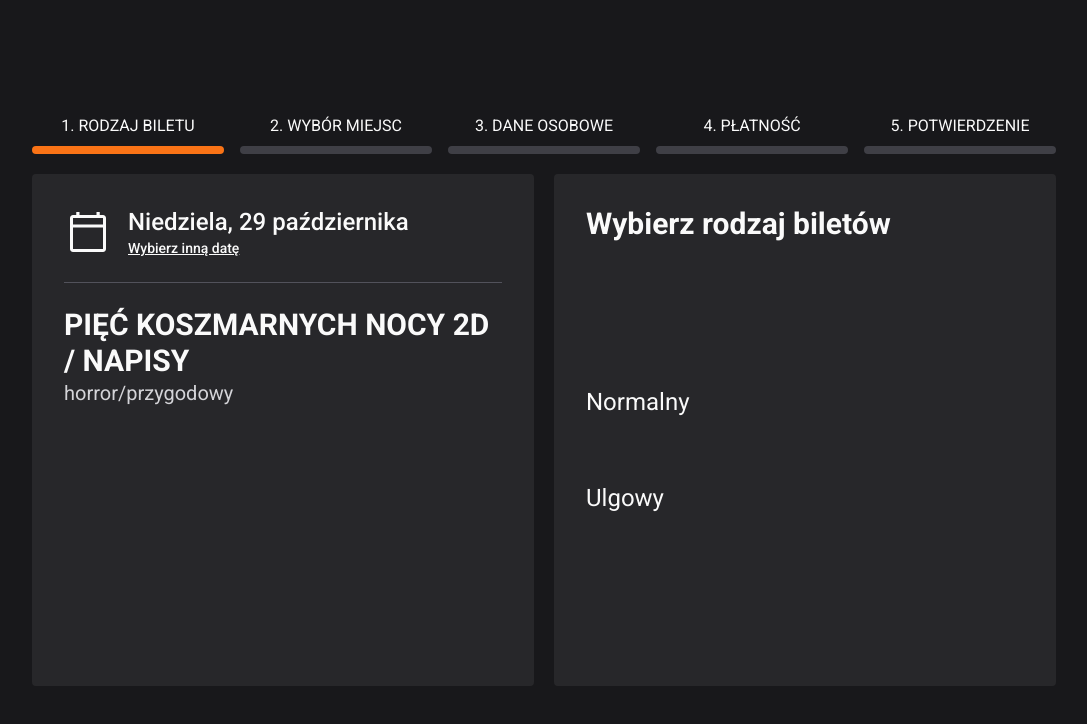
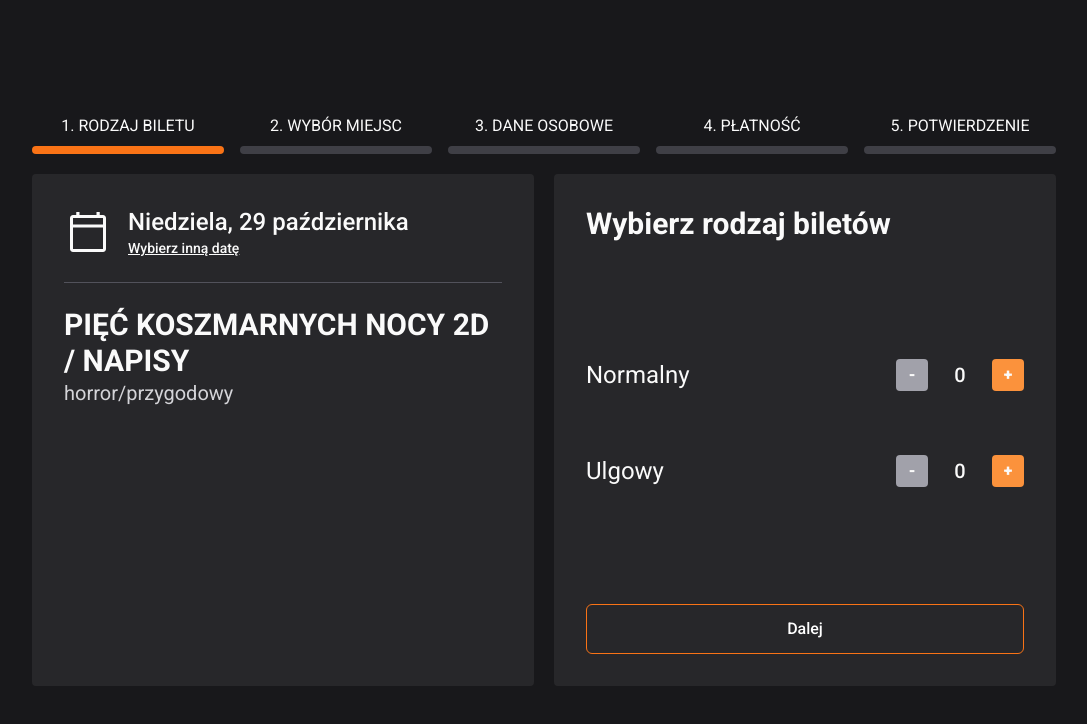
Before and after one commit to mdretkie/paint-2023z, a Next.js app in the folder client/: page /kup-bilet in a window 1280 px wide. Shown: the top 724 px of the page, without its empty margins (96-1183 px from the left). Built offline with nearby package versions, Linux system fonts and the light colour scheme.

Commit message:
feat(formularz): add form step 1

```diff
--- a/client/src/app/(bilety)/kup-bilet/_components/steps/tickets-type/TicketsType.tsx
+++ b/client/src/app/(bilety)/kup-bilet/_components/steps/tickets-type/TicketsType.tsx
@@ -1,19 +1,102 @@
+import React, { useState } from 'react';
+import { useFormState } from '@/components/providers/FormContext';
+import { cn } from '@/components/utils/utils';
+import { SubmitButton } from '@/components/common/buttons';
+
+interface TicketInputProps {
+  type: string;
+  label: string;
+  value: number;
+  onUpdate: (type: string, increment: number) => void;
+}
+
 export default function TicketsType() {
+  const { formData, setFormData, handleNext } = useFormState();
+  const [reducedTicketNumber, setReducedTicketNumber] = useState(0);
+  const [normalTicketNumber, setNormalTicketNumber] = useState(0);
+
+  const updateTicketNumber = (type: string, increment: number) => {
+    if (type === 'normalny') {
+      setNormalTicketNumber((prev) => Math.max(0, prev + increment));
+    } else if (type === 'ulgowy') {
+      setReducedTicketNumber((prev) => Math.max(0, prev + increment));
+    }
+  };
+
+  const handleSubmit = (event: React.FormEvent<HTMLFormElement>) => {
+    event.preventDefault();
+
+    const updatedFormData = {
+      ...formData,
+      type: {
+        reduced: reducedTicketNumber,
+        normal: normalTicketNumber,
+      },
+    };
+
+    setFormData(updatedFormData);
+    handleNext();
+  };
+
   return (
     <div className="text-zinc-50 h-full">
-      <div className="text-3xl font-bold ">Wybierz rodzaj biletów</div>
-      <form className="pb-8 h-full flex flex-col gap-16 justify-center">
-        <div>
-          <TypeName>Normalny</TypeName>
+      <form
+        className="h-full flex flex-col justify-between"
+        onSubmit={handleSubmit}
+      >
+        <div className="text-3xl font-bold">Wybierz rodzaj biletów</div>
+        <div className="flex flex-col gap-16 justify-center">
+          <TicketInput
+            type="normalny"
+            label="Normalny"
+            value={normalTicketNumber}
+            onUpdate={updateTicketNumber}
+          />
+          <TicketInput
+            type="ulgowy"
+            label="Ulgowy"
+            value={reducedTicketNumber}
+            onUpdate={updateTicketNumber}
+          />
         </div>
-        <div>
-          <TypeName>Ulgowy</TypeName>
-        </div>
+        <SubmitButton text={'Dalej'} />
       </form>
     </div>
   );
 }
 
-function TypeName({ children }: any) {
+function TicketInput({ type, label, value, onUpdate }: TicketInputProps) {
+  return (
+    <div className="flex justify-between">
+      <TypeName>{label}</TypeName>
+      <div className="flex items-center">
+        <div
+          className={cn(
+            'w-8 h-8 rounded  flex items-center justify-center font-black',
+            value > 0
+              ? 'bg-orange-400 cursor-pointer'
+              : 'bg-zinc-400 cursor-not-allowed'
+          )}
+          onClick={() => onUpdate(type, -1)}
+        >
+          -
+        </div>
+        <input
+          type="text"
+          value={value}
+          className="bg-zinc-800 w-16 text-center text-xl font-medium outline-none"
+        />
+        <div
+          className="w-8 h-8 rounded bg-orange-400 flex items-center justify-center font-black cursor-pointer"
+          onClick={() => onUpdate(type, 1)}
+        >
+          +
+        </div>
+      </div>
+    </div>
+  );
+}
+
+function TypeName({ children }: { children: React.ReactNode }) {
   return <div className="text-2xl">{children}</div>;
 }
--- a/client/src/components/common/buttons.tsx
+++ b/client/src/components/common/buttons.tsx
@@ -5,3 +5,14 @@ export function LogInButton() {
     </button>
   );
 }
+
+export function SubmitButton({ text }: { text: string }) {
+  return (
+    <button
+      type="submit"
+      className="px-4 py-3 bg-zinc-800 border border-orange-500 rounded-md font-medium text-white mb-6 md:mb-0 hover:outline hover:outline-orange-500"
+    >
+      {text}
+    </button>
+  );
+}
--- a/client/src/components/providers/FormContext.tsx
+++ b/client/src/components/providers/FormContext.tsx
@@ -26,7 +26,12 @@ const FormContext = createContext<IFormContext>({
 });
 
 export function FormProvider({ children }: { children: ReactNode }) {
-  let [formData, setFormData] = useState({});
+  let [formData, setFormData] = useState({
+    type: {
+      reduced: 0,
+      normal: 0,
+    },
+  });
   let [step, setStep] = useState(1);
 
   function handleNext() {
```
